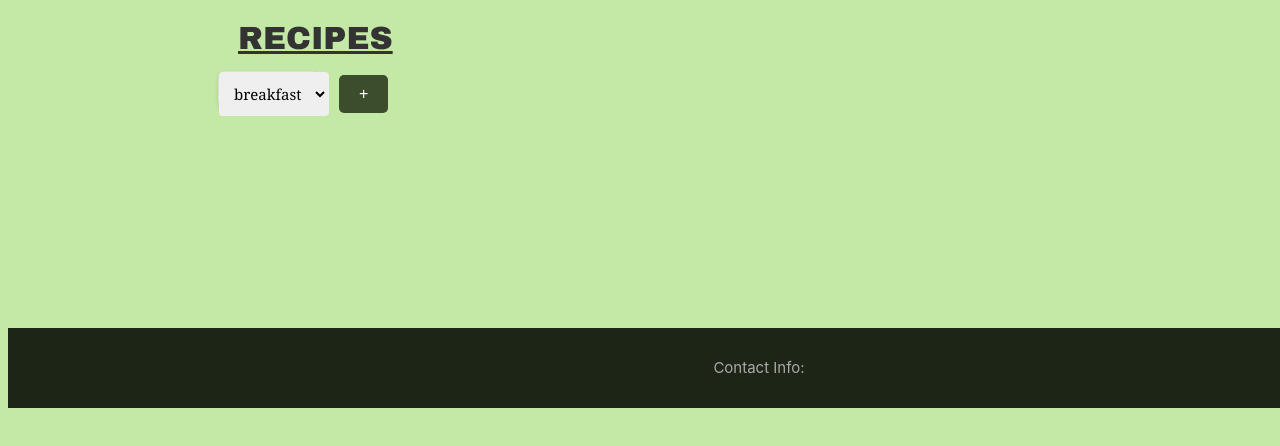
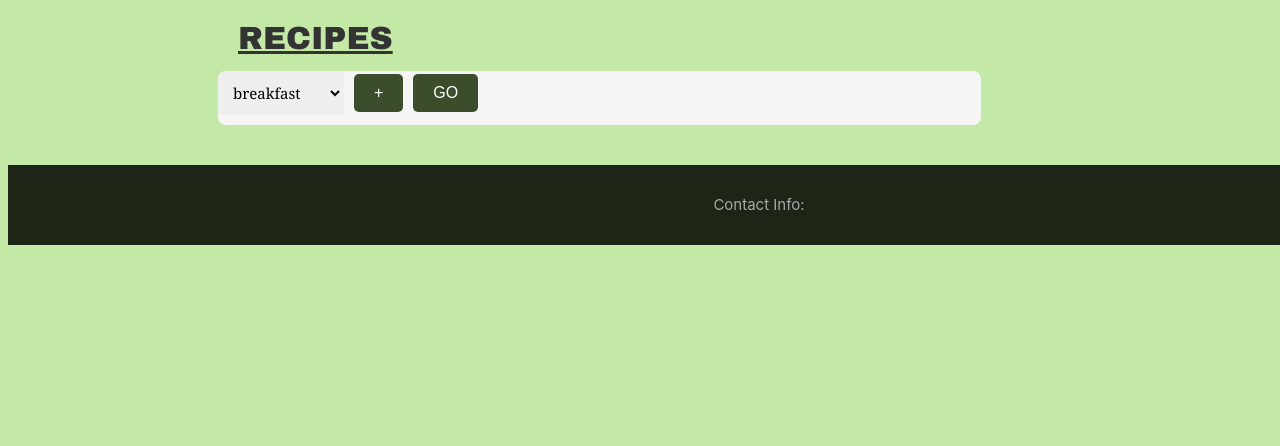
Before and after one commit to brandanbang/Multiplatter, a website: page Code/public/recipes.html in a window 1280 px wide. Shown: the part 100-546 px from the top of the page. Drawn offline with Linux system fonts and the light colour scheme; no server answers.

Commit message:
added filter to recipes page (front end)

```diff
--- a/Code/public/recipes.html
+++ b/Code/public/recipes.html
@@ -36,19 +36,29 @@
 <h1><u>RECIPES</u></h1>
 
 
-<div id="filterContainer">
+
 <div class="filter" id="filter">
         <div class="filterBar" id="filterBar">
             <select class="options">
+                <optgroup label="descriptors" class="descriptors">
                     <option value="breakfast">breakfast</option>
                     <option value="lunch">lunch</option>
                     <option value="dinner">dinner</option>
                     <option value="dessert">dessert</option>
+                    <option value="spicy">spicy</option>
+                    <option value="quick">quick</option>
+                </optgroup>
+                <optgroup label="rating" class="ratings">
+                    <option value="4">4+</option>
+                    <option value="3">3+</option>
+                    <option value="2">2+</option>
+                </optgroup>
             </select>
             <button id="addFilterButton" >+</button>
+            <button id="apply" >GO</button>
         </div>
 </div>
-</div>
+
 <br>
 
 <div id="recipes-container"></div>
@@ -58,8 +68,6 @@
     <div class="footerText"> Contact Info:</div>
 </footer>
 
-<!-- ===================================================================================== -->
-<!-- External JavaScript file that contains the functionality/logic for the operations above. -->
 <script src="scripts.js"></script>
 <script src="searchbar.js"></script>
 </body>
--- a/Code/public/styles.css
+++ b/Code/public/styles.css
@@ -130,7 +130,7 @@ h1 {
 }
 
 #recipes-container {
-    margin-top: 200px;
+    margin-top: 20px;
     display: flex;
     flex-wrap: wrap;
     justify-content: center;
@@ -321,29 +321,6 @@ footer {
     width: 100px;
     margin-right: 10px;
 }
-.filterGroup ,.filterRating ,.filter{
-    font-size: 16px;
-    height: 35px;
-    width: 100px;
-    margin-right: 15px;
-    background-color:whitesmoke ;
-    border-color:whitesmoke  ;
-    border-radius: 4px;
-    font-family: Arial;
-    margin-left: 15px;
-}
-
-/*.filter {*/
-/*    font-size: 16px;*/
-/*    height: 35px;*/
-/*    width: 100px;*/
-/*    margin-right: 15px;*/
-/*    background-color:whitesmoke ;*/
-/*    border-color:whitesmoke  ;*/
-/*    border-radius: 4px;*/
-/*    font-family: Arial;*/
-/*    margin-left: 15px;*/
-/*}*/
 
 
 /* INPUT STYLES */
@@ -419,14 +396,13 @@ input::placeholder, textarea::placeholder {
     margin-top: 130px;
 }
 .filter {
-margin-left: 210px;
-padding: 0px;
-border: 1px solid #ddd;
-border-radius: 8px;
-background-color: #fff;
-box-shadow: 0 2px 5px rgba(0, 0, 0, 0.1);
-flex: 1;
-/*   width:500px; */
+    margin-left: 210px;
+    padding: 0px;
+    width:60%;
+    height: 30%;
+    border-radius: 8px;
+    background-color: whitesmoke;
+    overflow: scroll ;
 }
 
 
@@ -449,3 +425,9 @@ flex: 1;
 #addFilterButton {
     background-color: #3B4D2B;
 }
+
+#apply {
+    background-color: #3B4D2B;
+    margin-left: 10px;
+    display: flex;
+}
```
Also changed, not shown: Code/public/allrecipes.js (+0 -83 lines). Lines whose indentation alone changed are shown as unchanged.
